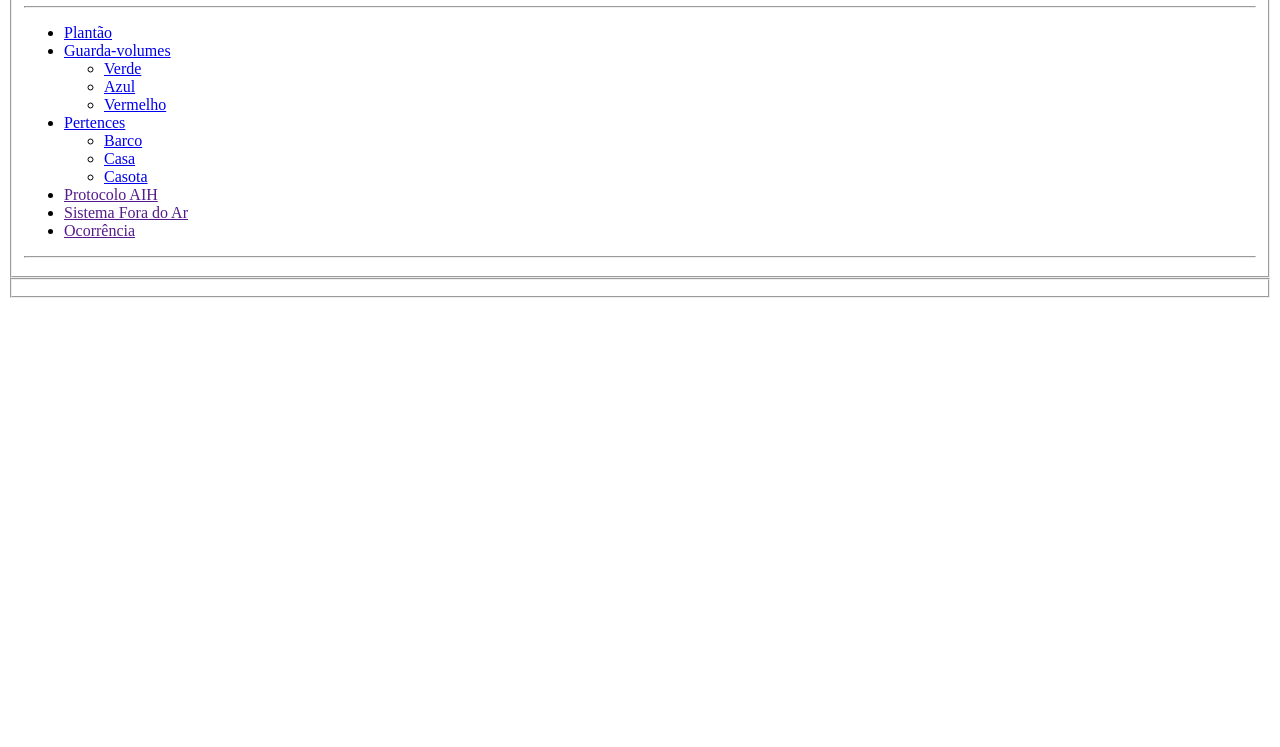
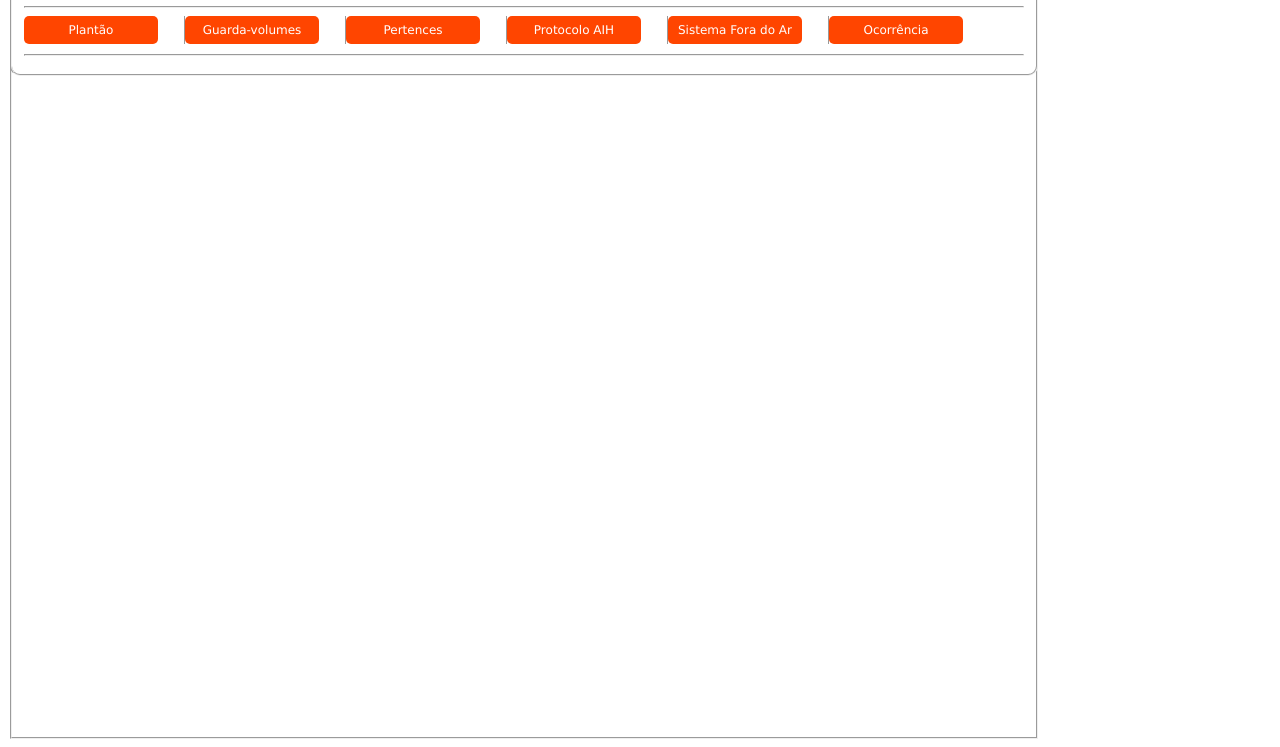
Before and after one commit to thiagopollow/recepcaostacasa, a plain HTML site: page index.html in a window 1280 px wide. Shown: the part 89-836 px from the top of the page. Before the commit the page ends 800 px from the top, so only its background shows below. Drawn offline with Linux system fonts and the light colour scheme.

Commit message:
Update index.html

```diff
--- a/index.html
+++ b/index.html
@@ -1,8 +1,9 @@
 <!DOCTYPE html>
 <html>
   <head>
-    <base target="_top">
-    <?!=Chamar("StyleRegistro") ?>
+   	 <base target="_top">
+   	 <link rel="stylesheet" type="text/css" href="styloIndex.css">
+	<script src="scriptIndex.js"></script>
 
   </head>
   <body>
```
